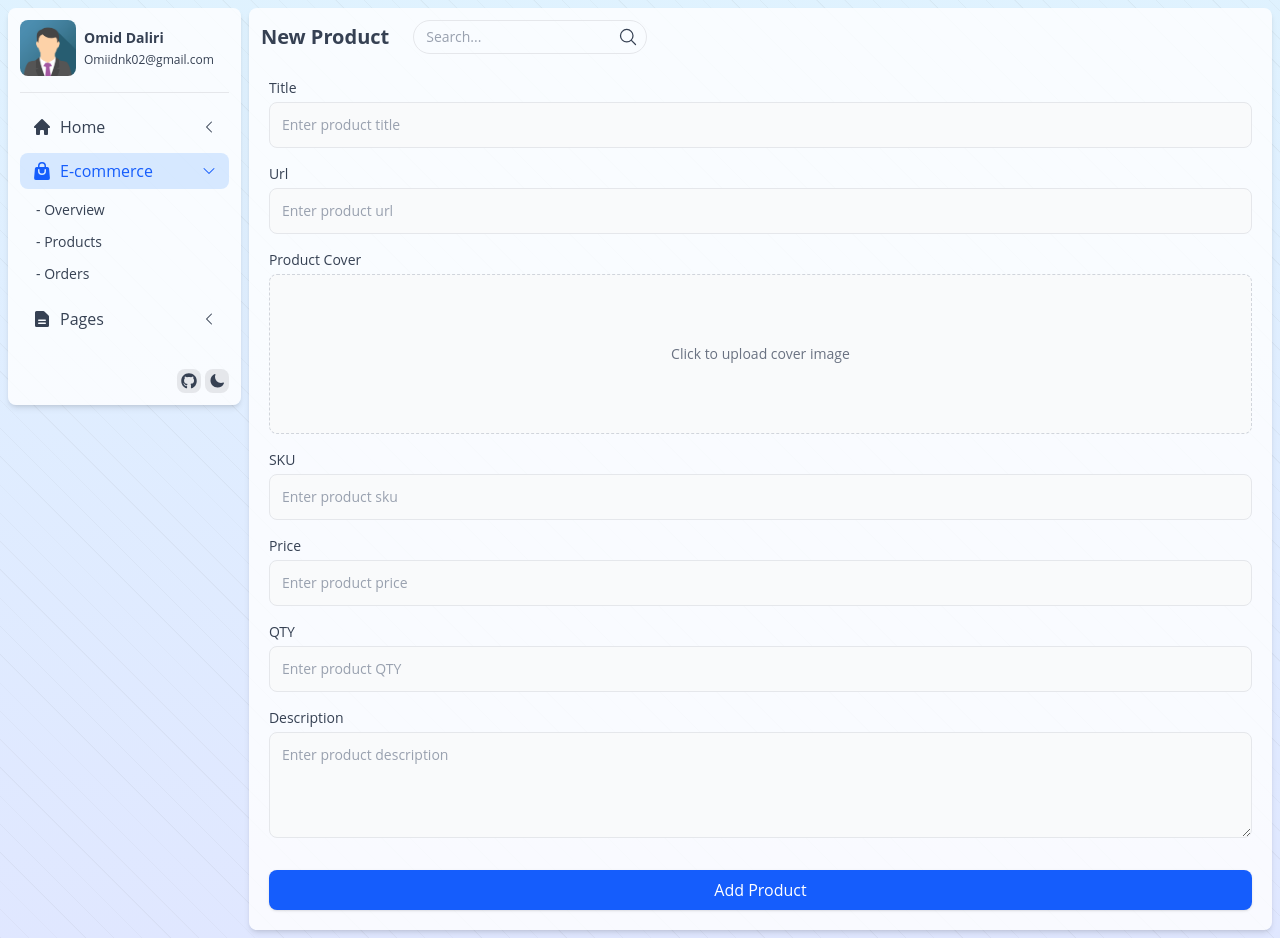
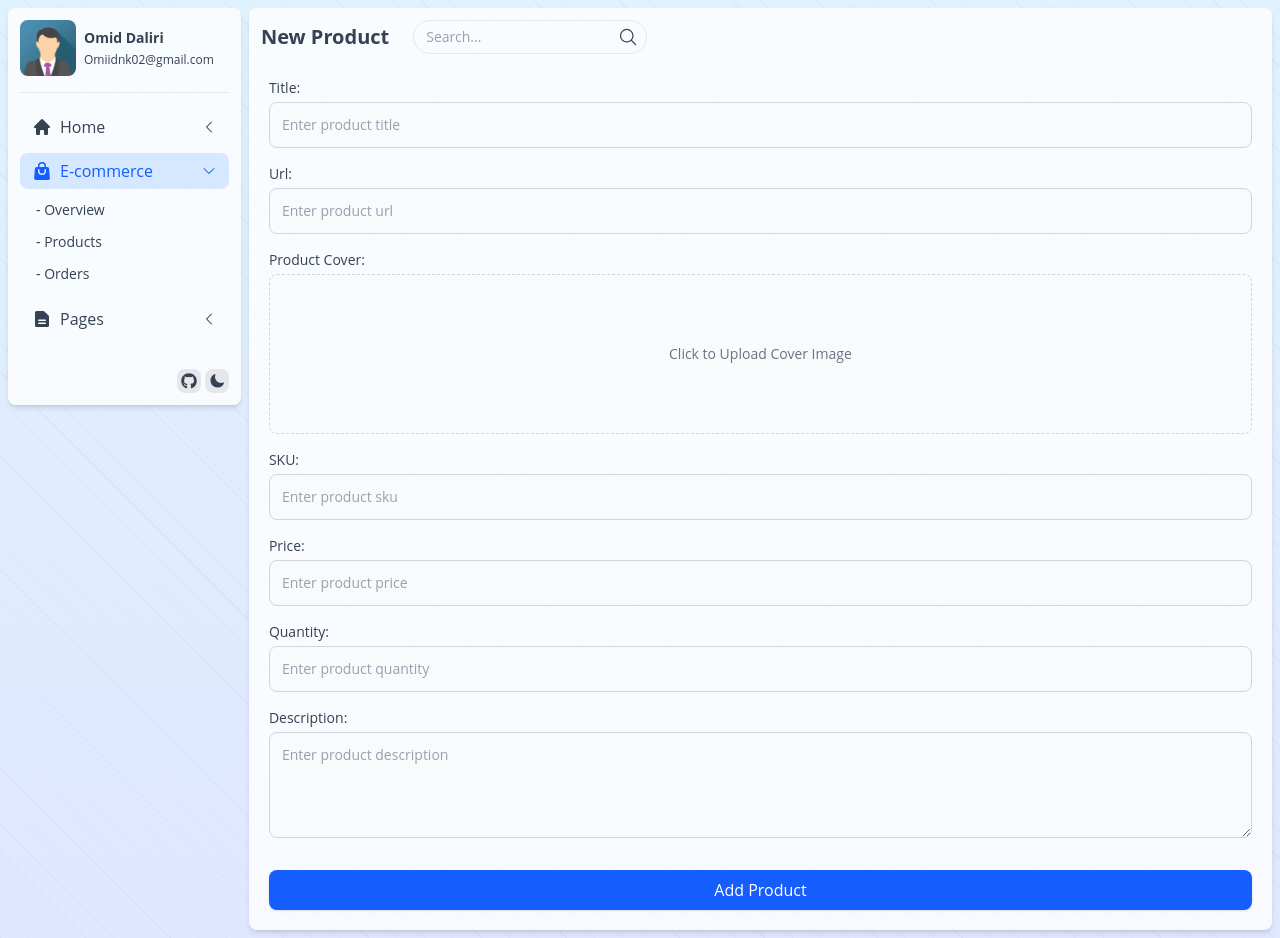
Before and after one commit to omid-nk/admin-panel, a React (Vite) app: page /#/e-commerce/new-product in a window 1280 px wide. Built offline with nearby package versions, Linux system fonts and the light colour scheme; a web font is replaced by a local one.

Commit message:
new product page update

```diff
--- a/src/routes/ecommerce/NewProduct.jsx
+++ b/src/routes/ecommerce/NewProduct.jsx
@@ -1,125 +1,123 @@
 import { useState } from "react";
+import useInput from "../../hooks/useInput";
 
 function NewProduct() {
   const [cover, setCover] = useState(null);
   const coverPreview = cover ? URL.createObjectURL(cover) : null;
 
+  const titleInput = useInput();
+  const urlInput = useInput();
+  const skuInput = useInput();
+  const priceInput = useInput();
+  const qtyInput = useInput();
+  const descriptionInput = useInput();
+
   return (
     <div className="mx-auto flex flex-col gap-4 p-2">
+      {/* title */}
       <div className="flex flex-col gap-1">
-        <label
-          className="text-sm font-medium text-gray-700 dark:text-gray-300"
-          htmlFor="title"
-        >
-          Title
+        <label htmlFor="product-title" className="text-sm">
+          Title:
         </label>
         <input
-          id="title"
+          {...titleInput}
+          id="product-title"
           placeholder="Enter product title"
-          className="rounded-lg border border-gray-200 bg-gray-50 p-3 text-sm text-gray-800 transition outline-none placeholder:text-gray-400 focus:border-blue-500 focus:ring-1 focus:ring-blue-500 dark:border-gray-600 dark:bg-gray-700 dark:text-gray-100 dark:focus:border-blue-400 dark:focus:ring-blue-400"
           type="text"
+          className="rounded-lg border border-gray-300 bg-gray-50 p-3 text-sm ring-blue-600 transition-all outline-none placeholder:text-gray-400 focus:ring-1 dark:border-gray-600 dark:bg-gray-700"
         />
       </div>
 
+      {/* url */}
       <div className="flex flex-col gap-1">
-        <label
-          className="text-sm font-medium text-gray-700 dark:text-gray-300"
-          htmlFor="title"
-        >
-          Url
+        <label htmlFor="product-url" className="text-sm">
+          Url:
         </label>
         <input
-          id="title"
+          {...urlInput}
+          id="product-url"
           placeholder="Enter product url"
-          className="rounded-lg border border-gray-200 bg-gray-50 p-3 text-sm text-gray-800 transition outline-none placeholder:text-gray-400 focus:border-blue-500 focus:ring-1 focus:ring-blue-500 dark:border-gray-600 dark:bg-gray-700 dark:text-gray-100 dark:focus:border-blue-400 dark:focus:ring-blue-400"
           type="text"
+          className="rounded-lg border border-gray-300 bg-gray-50 p-3 text-sm ring-blue-600 transition-all outline-none placeholder:text-gray-400 focus:ring-1 dark:border-gray-600 dark:bg-gray-700"
         />
       </div>
 
+      {/* cover */}
       <div className="flex flex-col gap-1">
-        <label className="text-sm font-medium text-gray-700 dark:text-gray-300">
-          Product Cover
+        <label htmlFor="product-cover" className="text-sm">
+          Product Cover:
         </label>
-
-        <label className="relative flex h-40 cursor-pointer items-center justify-center overflow-hidden rounded-lg border border-dashed border-gray-300 bg-gray-50 transition hover:border-blue-400 hover:bg-blue-50 dark:border-gray-600 dark:bg-gray-700 dark:hover:bg-gray-600">
+        <label className="flex h-40 cursor-pointer items-center justify-center rounded-lg border border-dashed border-gray-300 bg-gray-50 hover:border-blue-400 hover:bg-blue-50 dark:border-gray-600 dark:bg-gray-700 dark:hover:bg-gray-600">
           <input
+            id="product-cover"
             type="file"
             accept="image/*"
             className="hidden"
             onChange={(e) => setCover(e.target.files[0])}
           />
-
           {coverPreview ? (
-            <img
-              src={coverPreview}
-              alt="Product fill preview"
-              className="h-full w-full object-contain"
-            />
+            <img src={coverPreview} className="h-full w-full object-contain" />
           ) : (
             <span className="text-sm text-gray-500 dark:text-gray-300">
-              Click to upload cover image
+              Click to Upload Cover Image
             </span>
           )}
         </label>
       </div>
 
+      {/* sku */}
       <div className="flex flex-col gap-1">
-        <label
-          className="text-sm font-medium text-gray-700 dark:text-gray-300"
-          htmlFor="title"
-        >
-          SKU
+        <label htmlFor="product-sku" className="text-sm">
+          SKU:
         </label>
         <input
-          id="title"
+          {...skuInput}
+          id="product-sku"
           placeholder="Enter product sku"
-          className="rounded-lg border border-gray-200 bg-gray-50 p-3 text-sm text-gray-800 transition outline-none placeholder:text-gray-400 focus:border-blue-500 focus:ring-1 focus:ring-blue-500 dark:border-gray-600 dark:bg-gray-700 dark:text-gray-100 dark:focus:border-blue-400 dark:focus:ring-blue-400"
           type="text"
+          className="rounded-lg border border-gray-300 bg-gray-50 p-3 text-sm ring-blue-600 transition-all outline-none placeholder:text-gray-400 focus:ring-1 dark:border-gray-600 dark:bg-gray-700"
         />
       </div>
 
+      {/* price */}
       <div className="flex flex-col gap-1">
-        <label
-          className="text-sm font-medium text-gray-700 dark:text-gray-300"
-          htmlFor="price"
-        >
-          Price
+        <label htmlFor="product-price" className="text-sm">
+          Price:
         </label>
         <input
-          id="price"
+          {...priceInput}
+          id="product-price"
           placeholder="Enter product price"
-          className="rounded-lg border border-gray-200 bg-gray-50 p-3 text-sm text-gray-800 transition outline-none placeholder:text-gray-400 focus:border-blue-500 focus:ring-1 focus:ring-blue-500 dark:border-gray-600 dark:bg-gray-700 dark:text-gray-100 dark:focus:border-blue-400 dark:focus:ring-blue-400"
           type="number"
+          className="rounded-lg border border-gray-300 bg-gray-50 p-3 text-sm ring-blue-600 transition-all outline-none placeholder:text-gray-400 focus:ring-1 dark:border-gray-600 dark:bg-gray-700"
         />
       </div>
 
+      {/* qty */}
       <div className="flex flex-col gap-1">
-        <label
-          className="text-sm font-medium text-gray-700 dark:text-gray-300"
-          htmlFor="price"
-        >
-          QTY
+        <label htmlFor="product-qty" className="text-sm">
+          Quantity:
         </label>
         <input
-          id="price"
-          placeholder="Enter product QTY"
-          className="rounded-lg border border-gray-200 bg-gray-50 p-3 text-sm text-gray-800 transition outline-none placeholder:text-gray-400 focus:border-blue-500 focus:ring-1 focus:ring-blue-500 dark:border-gray-600 dark:bg-gray-700 dark:text-gray-100 dark:focus:border-blue-400 dark:focus:ring-blue-400"
+          {...qtyInput}
+          id="product-qty"
+          placeholder="Enter product quantity"
           type="number"
+          className="rounded-lg border border-gray-300 bg-gray-50 p-3 text-sm ring-blue-600 transition-all outline-none placeholder:text-gray-400 focus:ring-1 dark:border-gray-600 dark:bg-gray-700"
         />
       </div>
 
+      {/* Description */}
       <div className="flex flex-col gap-1">
-        <label
-          className="text-sm font-medium text-gray-700 dark:text-gray-300"
-          htmlFor="description"
-        >
-          Description
+        <label htmlFor="product-description" className="text-sm">
+          Description:
         </label>
         <textarea
-          id="description"
+          {...descriptionInput}
+          id="product-description"
           placeholder="Enter product description"
           rows={4}
-          className="rounded-lg border border-gray-200 bg-gray-50 p-3 text-sm text-gray-800 transition outline-none placeholder:text-gray-400 focus:border-blue-500 focus:ring-1 focus:ring-blue-500 dark:border-gray-600 dark:bg-gray-700 dark:text-gray-100 dark:focus:border-blue-400 dark:focus:ring-blue-400"
+          className="rounded-lg border border-gray-300 bg-gray-50 p-3 text-sm ring-blue-600 transition-all outline-none placeholder:text-gray-400 focus:ring-1 dark:border-gray-600 dark:bg-gray-700"
         />
       </div>
 
```
